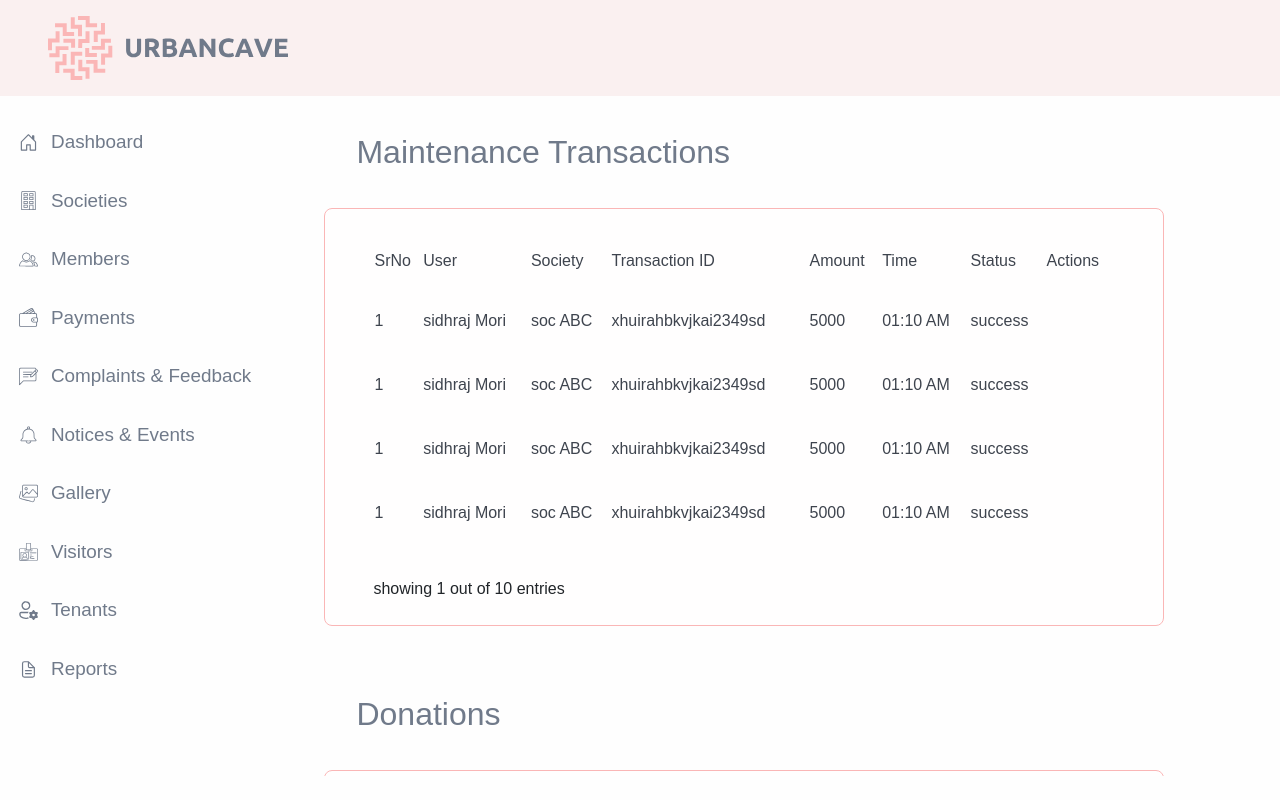
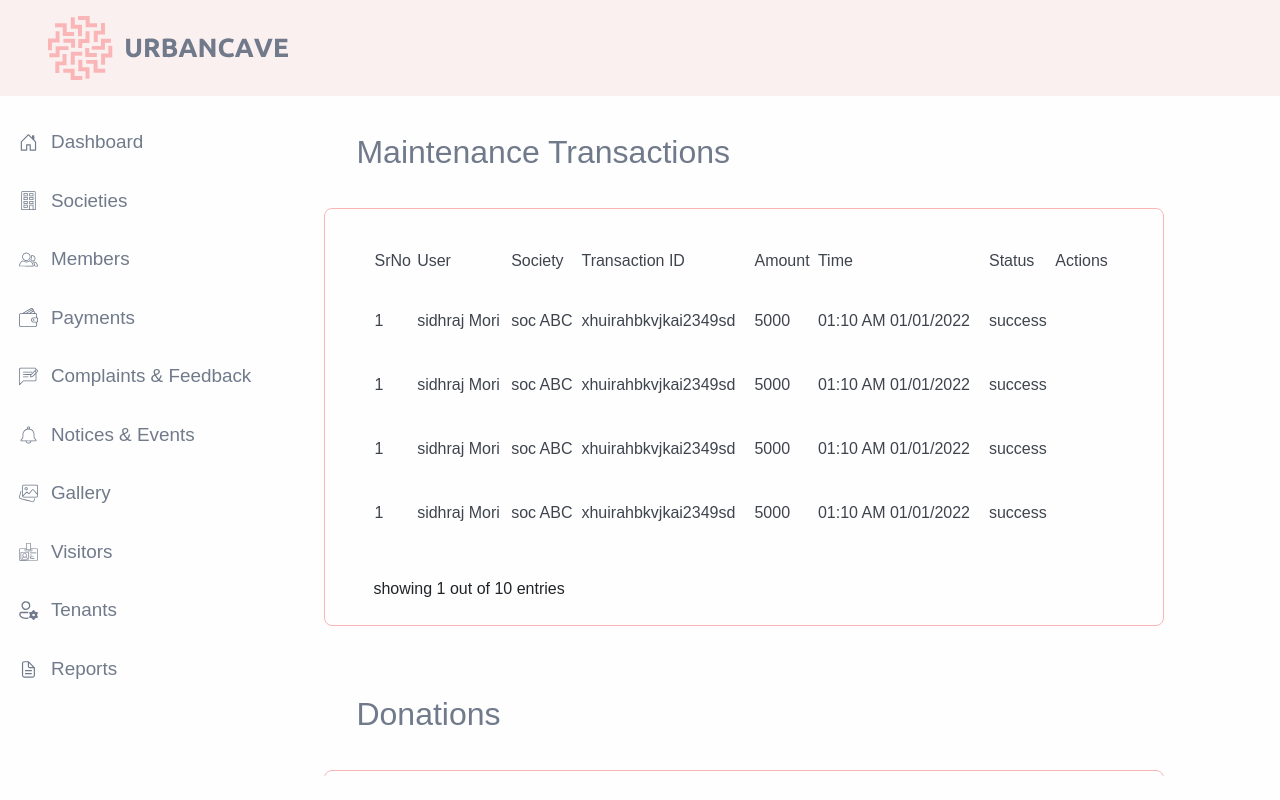
Before and after one commit to kavyeshvohra/urbancave, a React (Create React App) app: page /main/payments in a window 1280 px wide. Built offline with nearby package versions, Linux system fonts and the light colour scheme; some icons are missing.

Commit message:
both payment modals added

```diff
--- /dev/null
+++ b/src/pages/components/paymentInfoModal.jsx
@@ -0,0 +1,77 @@
+import '../../styles/displayInfoModal.css';
+import {AiOutlineCloseCircle} from 'react-icons/all';
+
+const PaymentInfoModal=(props)=>{
+    console.log(props.data);
+    return(<>
+        <div className="dimScreen">
+            <div className="displayInfoContent">
+                <div className="CreateGalleryModalHeader">
+                    <div className="CreateGalleryModalCaption">{props.type}</div>
+                    <AiOutlineCloseCircle onClick={()=>props.closeModal()} size="2.2em" color="#FEB6B6"/>
+                </div>
+                <div className="visitorInfoContainer">
+                    <div className="dataContainer1">
+                        <div className="visitorDataContainer">
+                            <lable className="displayInfoLable">{props.type}ID:</lable>
+                            <input className="displayInfoInput" value={props.data.id} readOnly/>
+                        </div>
+                        <div className="visitorDataContainer">
+                            <lable className="displayInfoLable">TransactionID:</lable>
+                            <input className="displayInfoInput" value={props.data.tID} readOnly/>
+                        </div>
+                    </div>
+
+                    <div className="dataContainer1">
+                        <div className="visitorDataContainer">
+                            <lable className="displayInfoLable">User:</lable>
+                            <input className="displayInfoInput" value={props.data.user} readOnly/>
+                        </div>
+                        <div className="visitorDataContainer">
+                            <lable className="displayInfoLable">Society:</lable>
+                            <input className="displayInfoInput" value={props.data.society} readOnly/>
+                        </div>
+                    </div>
+
+                    <div className="dataContainer1">
+                        <div className="visitorDataContainer">
+                            <lable className="displayInfoLable">Amount:</lable>
+                            <input className="displayInfoInput" value={props.data.amount} readOnly/>
+                        </div>
+                        <div className="visitorDataContainer">
+                            <lable className="displayInfoLable">Late Fee:</lable>
+                            <input className="displayInfoInput" value={props.data.latefee} readOnly/>
+                        </div>
+                    </div>
+
+                    <div className="dataContainer1">
+                        <div className="visitorDataContainer">
+                            <lable className="displayInfoLable">Date of transaction:</lable>
+                            <input className="displayInfoInput" value={props.data.date} readOnly/>
+                        </div>
+                        <div className="visitorDataContainer">
+                            <lable className="displayInfoLable">Due Date </lable>
+                            <input className="displayInfoInput" value={props.data.dueDate} readOnly/>
+                        </div>
+                    </div>
+
+                    {
+
+                        props.type=="Donation"?(<div className="visitorDataContainer">
+                            <lable className="displayInfoLable">Description:</lable>
+                            <textarea className="displayInfoInput2" value={props.data.description} readOnly/>
+                        </div>):(<></>)
+                    }
+                    {
+                        props.action!="show"?(<div className="visitorDataButtons">
+                            <button className="galleryButtonControls">Save</button>
+                            <button className="galleryButtonControls">Cancel</button>
+                        </div>):(<></>)
+                    }
+                </div>
+            </div>
+        </div>
+    </>);
+}
+
+export default PaymentInfoModal;
--- a/src/pages/components/payments.jsx
+++ b/src/pages/components/payments.jsx
@@ -1,10 +1,17 @@
 import { useState } from 'react';
 import {AiFillEye,FaTrash,MdModeEditOutline} from 'react-icons/all';
+import PaymentInfoModal from './paymentInfoModal';
 
 const Payments = (props) => {
 
+    const [ displayInfo , setDisplayInfo ] = useState(0);
+    const [ noticeData,setPaymentData] = useState();
+    const [ action,setAction ] = useState();
+    const [ type,setType ]=useState();
+
     return (
         <>
+            { displayInfo ?( <PaymentInfoModal type={type} action={action} data={noticeData} closeModal={setDisplayInfo}/> ):(<></>) }
             <div className="galleryButtons">
             <div className="galleryCaption">Maintenance Transactions</div>
                 {
@@ -25,43 +32,79 @@ const Payments = (props) => {
                 </tr>
                 <Row
                     sr="1"
+                    id="sdfhajshfkjxhuirah"
                     user="sidhraj Mori"
                     society="soc ABC"
                     tID="xhuirahbkvjkai2349sd"
                     amount="5000"
-                    time="01:10 AM"
+                    time="01:10 AM 01/01/2022"
+                    des="lorem lorem lorem lorem"
                     status="success"
+                    latefee="500"
                     userType={props.userType}
+
+                    modal={setDisplayInfo}
+                    changePaymentData={setPaymentData}
+                    changeAction={setAction}
+                    changeType={setType}
+                    type="Maintenance"
                 />
                 <Row
                      sr="1"
+                     id="sdfhajshfkjxhuirah"
                      user="sidhraj Mori"
                      society="soc ABC"
                      tID="xhuirahbkvjkai2349sd"
                      amount="5000"
-                    time="01:10 AM"
+                     time="01:10 AM 01/01/2022"
+                     des="lorem lorem lorem lorem"
                      status="success"
+                     latefee="500"
                      userType={props.userType}
+
+                    modal={setDisplayInfo}
+                    changePaymentData={setPaymentData}
+                    changeAction={setAction}
+                    changeType={setType}
+                    type="Maintenance"
                 />
                 <Row
                      sr="1"
+                     id="sdfhajshfkjxhuirah"
                      user="sidhraj Mori"
                      society="soc ABC"
                      tID="xhuirahbkvjkai2349sd"
                      amount="5000"
-                    time="01:10 AM"
+                     time="01:10 AM 01/01/2022"
+                     des="lorem lorem lorem lorem"
                      status="success"
+                     latefee="500"
                      userType={props.userType}
+
+                    modal={setDisplayInfo}
+                    changePaymentData={setPaymentData}
+                    changeAction={setAction}
+                    changeType={setType}
+                    type="Maintenance"
                 />
                 <Row
                      sr="1"
+                     id="sdfhajshfkjxhuirah"
                      user="sidhraj Mori"
                      society="soc ABC"
                      tID="xhuirahbkvjkai2349sd"
                      amount="5000"
-                    time="01:10 AM"
+                     time="01:10 AM 01/01/2022"
+                     des="lorem lorem lorem lorem"
                      status="success"
+                     latefee="500"
                      userType={props.userType}
+
+                    modal={setDisplayInfo}
+                    changePaymentData={setPaymentData}
+                    changeAction={setAction}
+                    changeType={setType}
+                    type="Maintenance"
                 />
             </table>
             <div>
@@ -88,43 +131,79 @@ const Payments = (props) => {
                 </tr>
                 <Row
                     sr="1"
+                    id="sdfhajshfkjxhuirah"
                     user="sidhraj Mori"
                     society="soc ABC"
                     tID="xhuirahbkvjkai2349sd"
                     amount="5000"
-                    time="01:10 AM"
+                    time="01:10 AM 01/01/2022"
+                    des="lorem lorem lorem lorem"
                     status="success"
+                    latefee="500"
                     userType={props.userType}
+
+                    modal={setDisplayInfo}
+                    changePaymentData={setPaymentData}
+                    changeAction={setAction}
+                    changeType={setType}
+                    type="Donation"
                 />
                 <Row
                      sr="1"
+                     id="sdfhajshfkjxhuirah"
                      user="sidhraj Mori"
                      society="soc ABC"
                      tID="xhuirahbkvjkai2349sd"
                      amount="5000"
-                    time="01:10 AM"
+                     time="01:10 AM 01/01/2022"
+                     des="lorem lorem lorem lorem"
                      status="success"
+                     latefee="500"
                      userType={props.userType}
+
+                    modal={setDisplayInfo}
+                    changePaymentData={setPaymentData}
+                    changeAction={setAction}
+                    changeType={setType}
+                    type="Donation"
                 />
                 <Row
                     sr="1"
+                    id="sdfhajshfkjxhuirah"
                     user="sidhraj Mori"
                     society="soc ABC"
                     tID="xhuirahbkvjkai2349sd"
                     amount="5000"
-                    time="01:10 AM"
+                    time="01:10 AM 01/01/2022"
+                    des="lorem lorem lorem lorem"
                     status="success"
+                    latefee="500"
                     userType={props.userType}
+
+                    modal={setDisplayInfo}
+                    changePaymentData={setPaymentData}
+                    changeAction={setAction}
+                    changeType={setType}
+                    type="Donation"
                 />
                 <Row
                     sr="1"
+                    id="sdfhajshfkjxhuirah"
                     user="sidhraj Mori"
                     society="soc ABC"
                     tID="xhuirahbkvjkai2349sd"
                     amount="5000"
-                    time="01:10 AM"
+                    time="01:10 AM 01/01/2022"
+                    des="lorem lorem lorem lorem"
                     status="success"
+                    latefee="500"
                     userType={props.userType}
+
+                    modal={setDisplayInfo}
+                    changePaymentData={setPaymentData}
+                    changeAction={setAction}
+                    changeType={setType}
+                    type="Donation"
                 />
             </table>
             <div>
@@ -138,6 +217,17 @@ const Payments = (props) => {
 const Row=(props)=>{
 
     const [hover,setHover] = useState(0);
+    const data={
+        id:props.id,
+        tID:props.tID,
+        user:props.user,
+        amount:props.amount,
+        date:props.time,
+        description:props.des,
+        latefee:props.latefee,
+        society:props.society,
+        dueDate:"02:00 AM 01/01/2022",
+    }
     return(
         <>
             <tr className="notHeading">
@@ -169,6 +259,7 @@ const Row=(props)=>{
                         <AiFillEye size="2em" color={hover=="eye"?"#FEB6B6":"#707A8A"}
                             onMouseOver={()=>setHover("eye")}
                             onMouseLeave={()=>setHover(0)}
+                            onClick={()=>{props.changeAction("show");props.changeType(props.type);props.changePaymentData(data);props.modal(1) }}
                         />
                         {
                             props.userType=="SocietyAdmin"?(<><MdModeEditOutline size="2em" color={hover=="edit"?"#FEB6B6":"#707A8A"}
--- a/src/styles/displayInfoModal.css
+++ b/src/styles/displayInfoModal.css
@@ -6,7 +6,7 @@
     border: 0.1em solid #FEB6B6;
     border-radius:0.5em;
     padding:2em 2.5em 2em 2.5em;
-    width:45em;
+    width:50em;
 }
 
 .visitorDataContainer{
@@ -20,7 +20,7 @@
     color:#3e444e;
     font-size: 1em;
     text-align: end;
-    width:6em;
+    width:8.7em;
 }
 .displayInfoInput{
     border:0.1em solid #FEB6B6;
```
Lines whose indentation alone changed are shown as unchanged.
